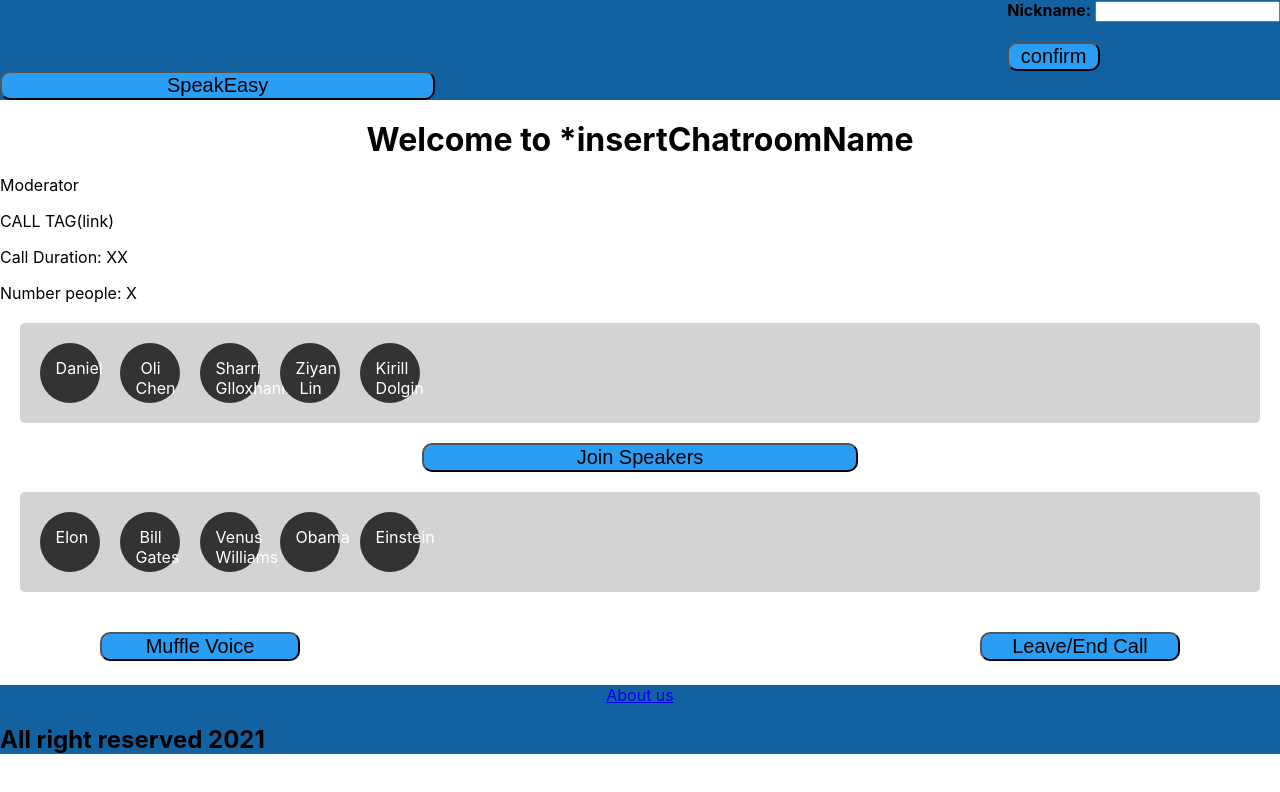
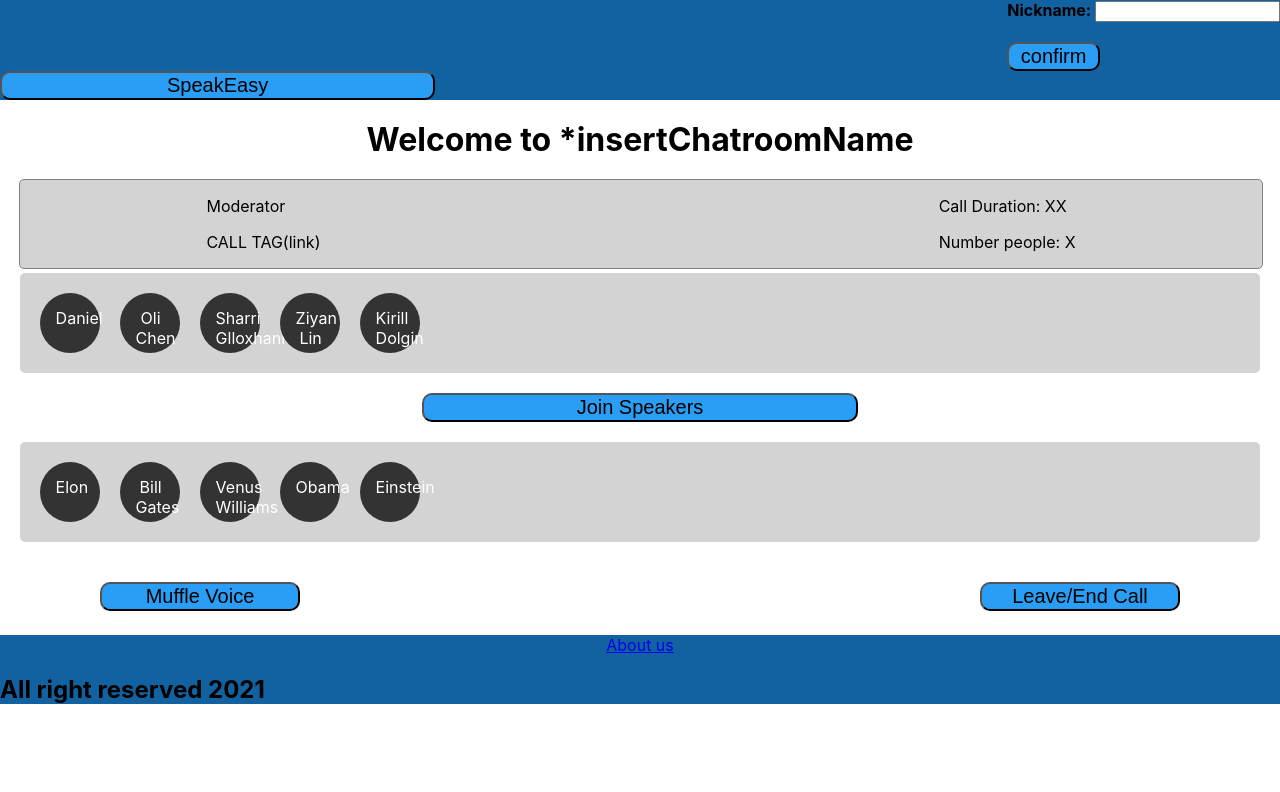
Before and after one commit to agile-dev-assignments/project-setup-team-baliton-portal-speakeasy, a React (Create React App) app in the folder front-end/: page /chatroom in a window 1280 px wide. Shown: the top 792 px of the page. Built offline with nearby package versions, Linux system fonts and the light colour scheme.

Commit message:
moderatorContainer added and css cleanup

```diff
--- a/front-end/src/Chatroom.css
+++ b/front-end/src/Chatroom.css
@@ -2,7 +2,7 @@
     display: flex;
     background-color: lightgrey;
     border-radius: 5px;
-    margin:20px;
+    margin:0px 20px 20px 20px;
 
 
 }
@@ -25,6 +25,7 @@ button {
 
 h1 {
     padding-top: 20px;
+    padding-bottom: 20px;
     justify-content: center;
     display: flex;
     align-items: center;
@@ -85,3 +86,28 @@ width: 100%;
   white-space: nowrap;
   margin: 20px auto;
 }
+
+#moderatorContainer{
+    width: 97%;
+    display: inline-block;
+    overflow: auto;
+    display: inline-block;
+    background-color: lightgrey;
+    border-radius: 5px;
+    margin-left: 1.5%;
+
+    border: 0.5px solid grey;
+}
+
+#leftCon{
+    float: left;
+    margin-left: 15% ;
+
+
+    }
+
+#rightCon{
+    float: right;
+    margin-right: 15%;
+
+}
```
